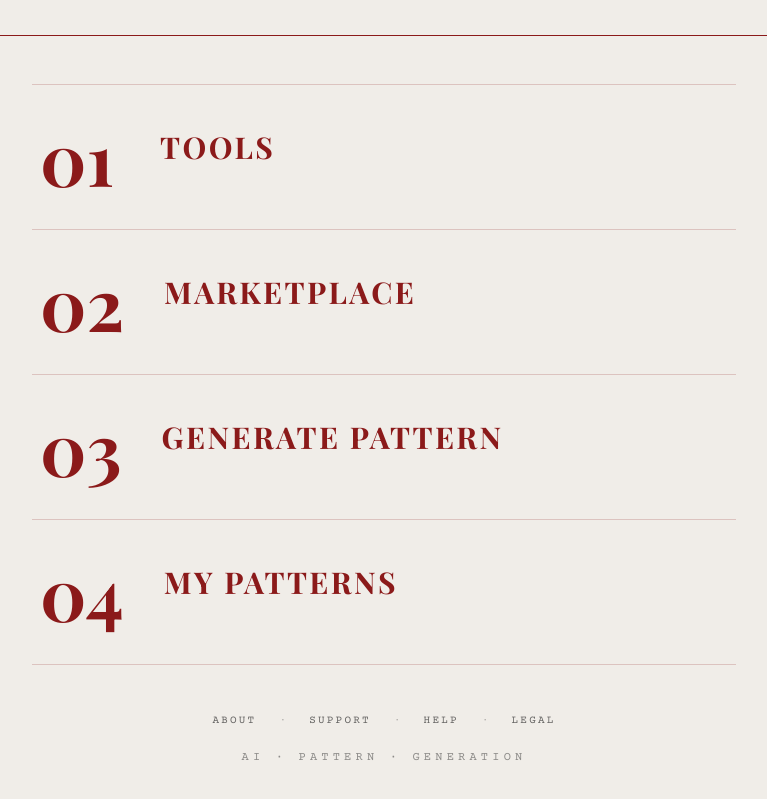
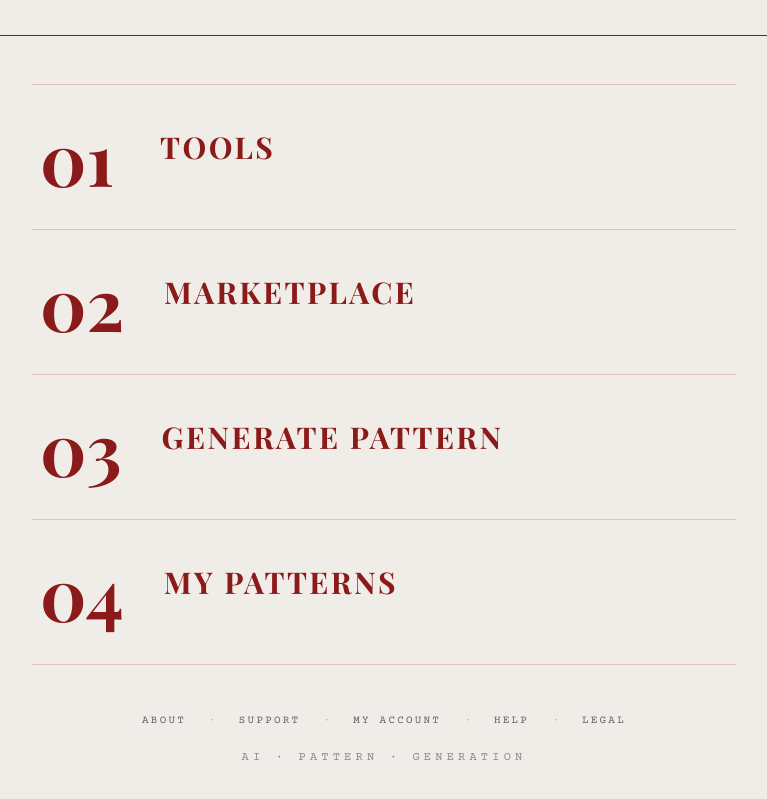
Before and after one commit to bit913srw/v0-ai-telier-dashboard-screen, a Next.js app: page / in a window 1280 px wide. Shown: the part 249-1048 px from the top of the page, without its empty margins (256-1023 px from the left). Built offline with nearby package versions, Linux system fonts and the light colour scheme; a web font is replaced by a local one.

Commit message:
feat: add "My Account" link to footer
Update footer navigation with consistent styling for new link.

```diff
--- a/components/studio-tagline.tsx
+++ b/components/studio-tagline.tsx
@@ -3,6 +3,7 @@ import Link from "next/link"
 const footerLinks = [
   { label: "About", href: "/about" },
   { label: "Support", href: "/support" },
+  { label: "My Account", href: "/account" },
   { label: "Help", href: "/help" },
   { label: "Legal", href: "/legal" },
 ]
```
